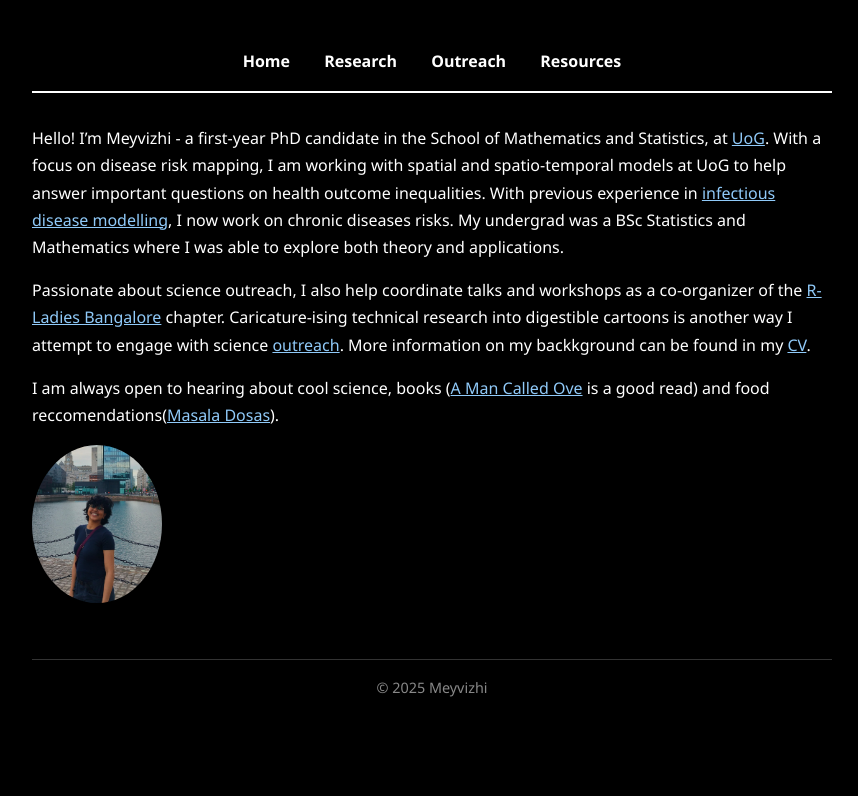
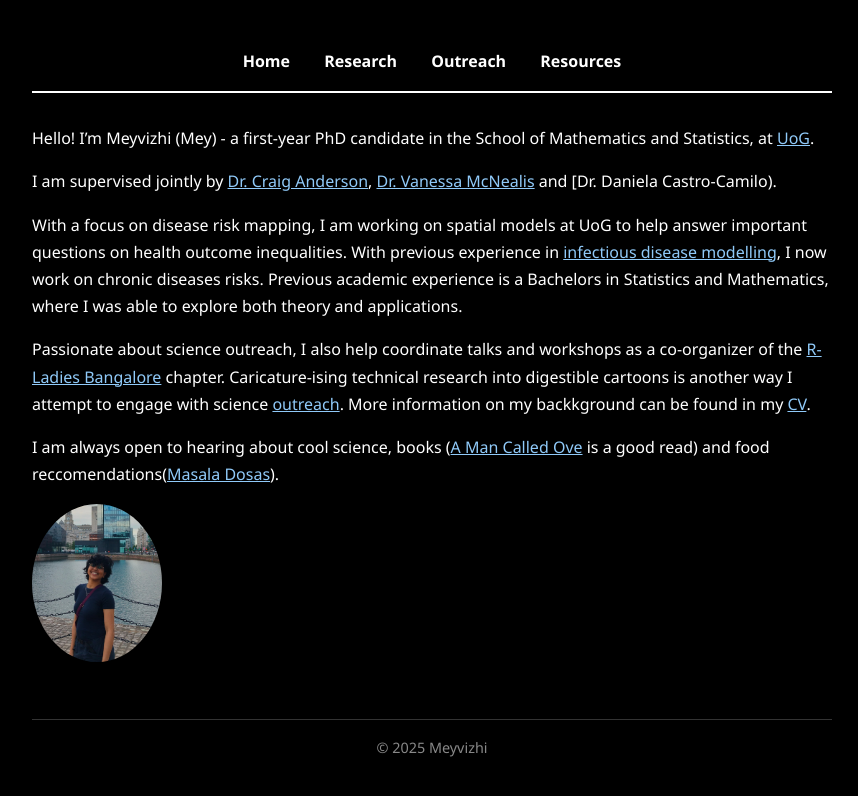
Before and after one commit to meyvizhii/website, a Jekyll site: the page built from index.md, in a window 1280 px wide. Shown: the top 796 px of the page, without its empty margins (208-1066 px from the left). Built offline with Jekyll 4.4.1, drawn with Linux system fonts in a browser that asks for light colours.

Commit message:
Update index.md

```diff
--- a/index.md
+++ b/index.md
@@ -4,7 +4,12 @@ title: Home
 ---
 
 
-Hello! I'm Meyvizhi - a first-year PhD candidate in the School of Mathematics and Statistics, at [UoG](https://www.gla.ac.uk/schools/mathematicsstatistics/). With a focus on disease risk mapping, I am working with spatial and spatio-temporal models at UoG to help answer important questions on health outcome inequalities. With previous experience in [infectious disease modelling](https://sites.google.com/math.iith.ac.in/sayanteejana/team-members), I now work on chronic diseases risks. My undergrad was a BSc Statistics and Mathematics where I was able to explore both theory and applications.
+Hello! I'm Meyvizhi (Mey) - a first-year PhD candidate in the School of Mathematics and Statistics, at [UoG](https://www.gla.ac.uk/schools/mathematicsstatistics/).
+
+
+I am supervised jointly by [Dr. Craig Anderson](https://sites.google.com/view/craiganderson/home), [Dr. Vanessa McNealis](https://www.gla.ac.uk/schools/mathematicsstatistics/staff/vanessamcnealis/) and [Dr. Daniela Castro-Camilo).
+
+With a focus on disease risk mapping, I am working on spatial models at UoG to help answer important questions on health outcome inequalities. With previous experience in [infectious disease modelling](https://sites.google.com/math.iith.ac.in/sayanteejana/team-members), I now work on chronic diseases risks. Previous academic experience is a Bachelors in Statistics and Mathematics, where I was able to explore both theory and applications.
 
 Passionate about science outreach, I also help coordinate talks and workshops as a co-organizer of the [R-Ladies Bangalore](https://www.meetup.com/rladies-bangalore/?msockid=249ea3195d2e6f811d22b60a5c546e13) chapter. Caricature-ising technical research into digestible cartoons is another way I attempt to engage with science [outreach](\_pages\portfolio.html). More information on my backkground can be found in my [CV](\files\Meyvizhi_CV.pdf).
 
```
